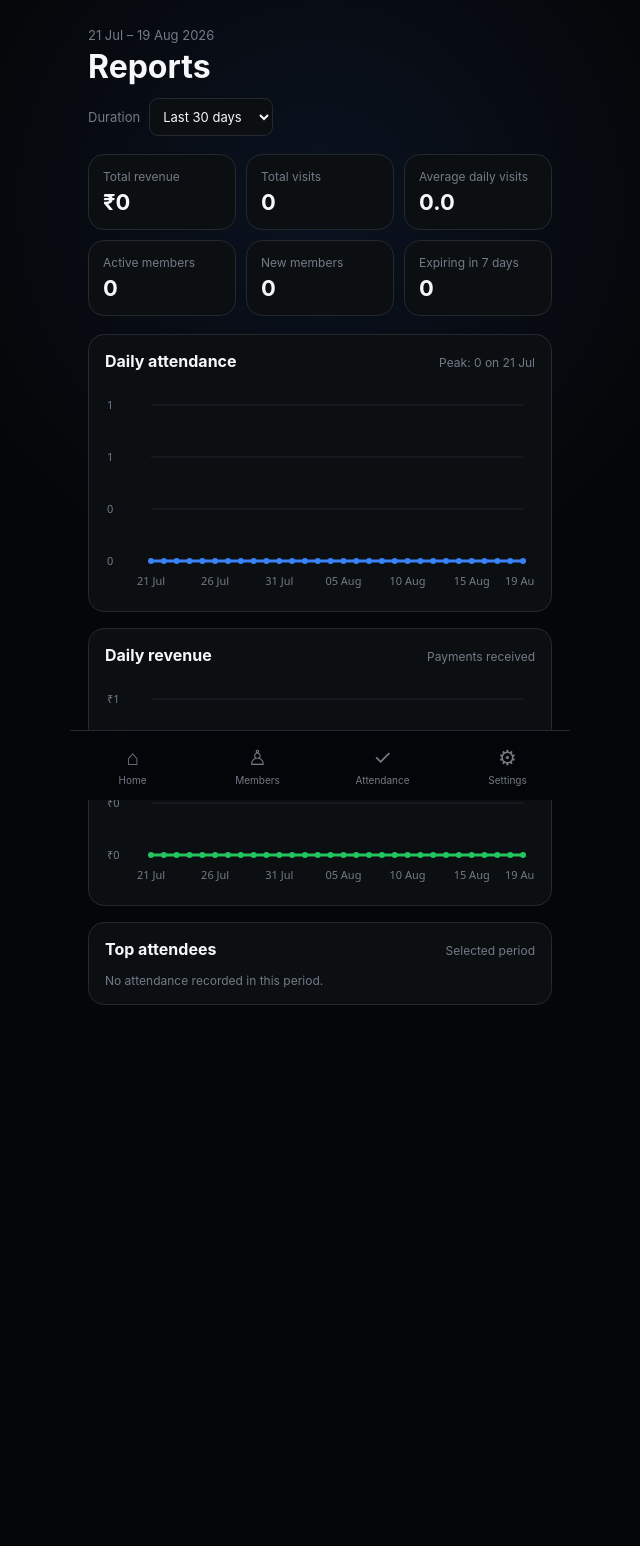
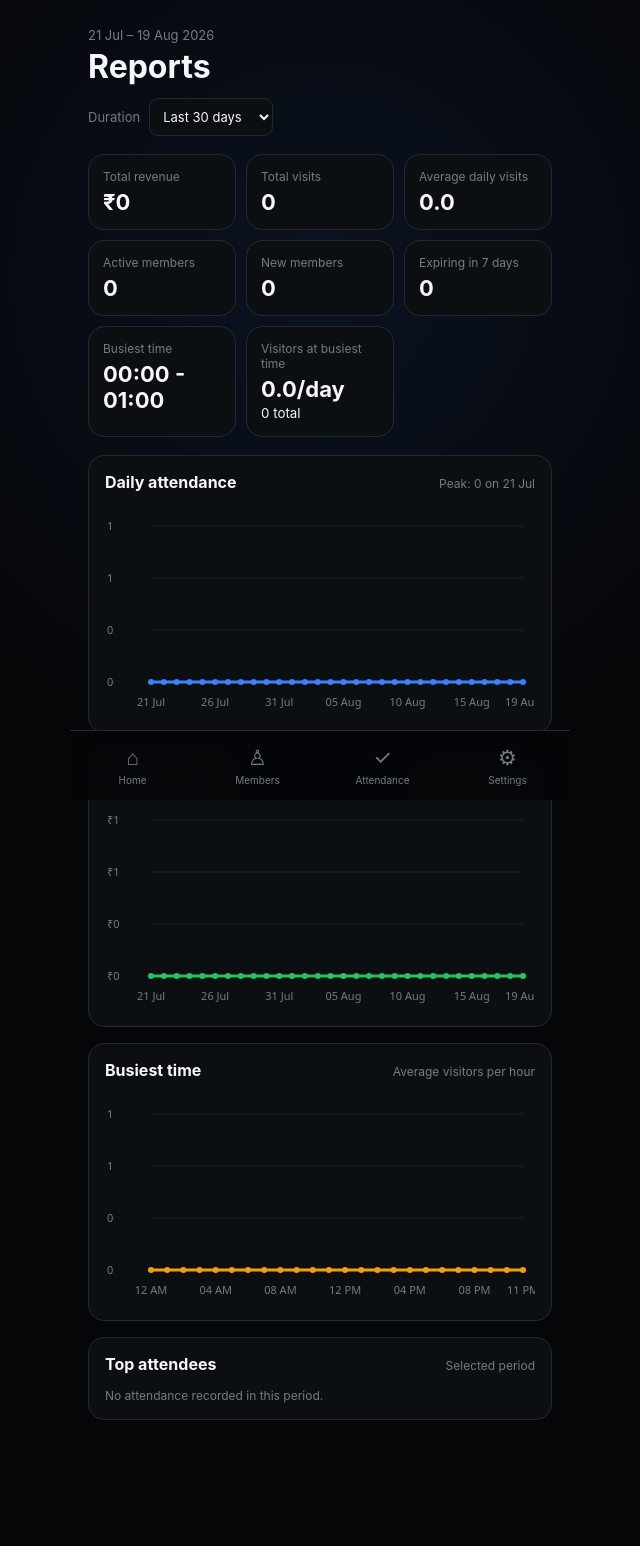
Before and after one commit to LearnEHKing/GYM-Management, a Flask app: page /reports in a window 1280 px wide. Shown: the whole page, without its empty margins (320-960 px from the left). Before the commit the page ends 1005 px from the top, so only its background shows below. Run offline with Flask 3, Linux system fonts and the light colour scheme; a user stored in the database is signed in; data comes from the database, SQL or seed files in the repository; both versions use the stored data as it was after the commit.

Commit message:
Members page design changes. Added busiest hours reports section.

```diff
--- a/routes/members.py
+++ b/routes/members.py
@@ -296,6 +296,40 @@ def reports():
     ).group_by(Membership.payment_date).all()
     revenue_counts = {record_date: int(amount) for record_date, amount in revenue_rows}
     revenue_values = [revenue_counts.get(today - relativedelta(days=offset), 0) for offset in range(selected_days - 1, -1, -1)]
+
+    # Average visitors by hour
+    hour_rows = db.session.query(
+        func.strftime("%H", Attendance.check_in),
+        func.count(Attendance.id)
+    ).join(Member).filter(
+        Member.owner_id == current_user.id,
+        Attendance.attendance_date >= report_start,
+        Attendance.attendance_date <= today,
+    ).group_by(
+        func.strftime("%H", Attendance.check_in)
+    ).all()
+
+    hour_counts = {int(hour): count for hour, count in hour_rows}
+
+    busy_labels = [
+        datetime.strptime(str(hour), "%H").strftime("%I %p")
+        for hour in range(24)
+    ]
+
+    busy_values = [
+        round(hour_counts.get(hour, 0) / selected_days, 1)
+        for hour in range(24)
+    ]
+
+    peak_hour = max(hour_counts, key=hour_counts.get, default=0)
+    busy_total = hour_counts.get(peak_hour, 0)
+    busy_average = round(busy_total / selected_days, 1)
+    busy_time = (
+        f"{peak_hour:02d}:00 - {(peak_hour + 1) % 24:02d}:00"
+    )
+
+
+
     total_attendance = sum(attendance_values)
     active_members = Member.query.filter_by(owner_id=current_user.id, membership_active=True).count()
     new_members = Member.query.filter(
@@ -329,6 +363,11 @@ def reports():
         peak_day=attendance_labels[peak_index], peak_count=attendance_values[peak_index],
         top_attendees=top_attendees,
         today_attendance=attendance_values[-1],
+        busy_labels=busy_labels,
+        busy_values=busy_values,
+        busy_time=busy_time,
+        busy_total=busy_total,
+        busy_average=busy_average,
     )
 
 
--- a/templates/attendance.html
+++ b/templates/attendance.html
@@ -9,7 +9,7 @@
   <div>
     <p class="eyebrow">{{ today.strftime('%A, %d %B') }}</p>
     <h1>Attendance</h1>
-    <p class="summary">{{ active_unchecked }} active member{{ '' if active_unchecked == 1 else 's' }} still to check in</p>
+    <p class="summary">{{ active_unchecked }} member{{ '' if active_unchecked == 1 else 's' }} absent till now</p>
   </div>
 </header>
 
--- a/templates/reports.html
+++ b/templates/reports.html
@@ -1,31 +1,95 @@
 {% extends "components/base.html" %}
-{% block head %}<link rel="stylesheet" href="{{ url_for('static', filename='css/reports.css') }}">{% endblock %}
+{% block head %}
+<link rel="stylesheet" href="{{ url_for('static', filename='css/reports.css') }}">{% endblock %}
 {% block title %}Reports{% endblock %}
 {% block body %}
-<header class="reports-header"><p>{{ report_start.strftime('%d %b') }} – {{ today.strftime('%d %b %Y') }}</p><h1>Reports</h1></header>
-<form class="range-picker" method="get" aria-label="Report duration"><label for="days">Duration</label><select id="days" name="days" onchange="this.form.submit()">{% for days in [7, 30, 90, 180] %}<option value="{{ days }}" {% if selected_days == days %}selected{% endif %}>Last {{ days }} days</option>{% endfor %}</select></form>
-<section class="report-summary"><div><span>Total revenue</span><strong>₹{{ total_revenue }}</strong></div><div><span>Total visits</span><strong>{{ total_attendance }}</strong></div><div><span>Average daily visits</span><strong>{{ average_attendance }}</strong></div><div><span>Active members</span><strong>{{ active_members }}</strong></div><div><span>New members</span><strong>{{ new_members }}</strong></div><div><span>Expiring in 7 days</span><strong>{{ expiring_soon }}</strong></div></section>
-<section class="chart-section"><div class="chart-title"><h2>Daily attendance</h2><span>Peak: {{ peak_count }} on {{ peak_day }}</span></div><canvas id="attendanceChart" aria-label="Attendance chart" role="img"></canvas></section>
-<section class="chart-section"><div class="chart-title"><h2>Daily revenue</h2><span>Payments received</span></div><canvas id="revenueChart" aria-label="Revenue chart" role="img"></canvas></section>
-<section class="top-members"><div class="chart-title"><h2>Top attendees</h2><span>Selected period</span></div>{% for member in top_attendees %}<div class="top-member"><span>{{ loop.index }}. {{ member.name }}</span><strong>{{ member.visits }} visits</strong></div>{% else %}<p>No attendance recorded in this period.</p>{% endfor %}</section>
+<header class="reports-header">
+  <p>{{ report_start.strftime('%d %b') }} – {{ today.strftime('%d %b %Y') }}</p>
+  <h1>Reports</h1>
+</header>
+<form class="range-picker" method="get" aria-label="Report duration"><label for="days">Duration</label><select id="days"
+    name="days" onchange="this.form.submit()">{% for days in [7, 30, 90, 180] %}<option value="{{ days }}" {% if
+      selected_days==days %}selected{% endif %}>Last {{ days }} days</option>{% endfor %}</select></form>
+<section class="report-summary">
+  <div><span>Total revenue</span><strong>₹{{ total_revenue }}</strong></div>
+  <div><span>Total visits</span><strong>{{ total_attendance }}</strong></div>
+  <div><span>Average daily visits</span><strong>{{ average_attendance }}</strong></div>
+  <div><span>Active members</span><strong>{{ active_members }}</strong></div>
+  <div><span>New members</span><strong>{{ new_members }}</strong></div>
+  <div><span>Expiring in 7 days</span><strong>{{ expiring_soon }}</strong></div>
+  <div>
+    <span>Busiest time</span>
+    <strong>{{ busy_time }}</strong>
+  </div>
+
+  <div>
+    <span>Visitors at busiest time</span>
+    <strong>{{ busy_average }}/day</strong>
+    <small>{{ busy_total }} total</small>
+  </div>
+</section>
+<section class="chart-section">
+  <div class="chart-title">
+    <h2>Daily attendance</h2><span>Peak: {{ peak_count }} on {{ peak_day }}</span>
+  </div><canvas id="attendanceChart" aria-label="Attendance chart" role="img"></canvas>
+</section>
+<section class="chart-section">
+  <div class="chart-title">
+    <h2>Daily revenue</h2><span>Payments received</span>
+  </div><canvas id="revenueChart" aria-label="Revenue chart" role="img"></canvas>
+</section>
+
+
+<section class="chart-section">
+  <div class="chart-title">
+    <h2>Busiest time</h2>
+    <span>Average visitors per hour</span>
+  </div>
+  <canvas id="busyChart"></canvas>
+</section>
+<section class="top-members">
+  <div class="chart-title">
+    <h2>Top attendees</h2><span>Selected period</span>
+  </div>{% for member in top_attendees %}<div class="top-member"><span>{{ loop.index }}. {{ member.name
+      }}</span><strong>{{ member.visits }} visits</strong></div>{% else %}<p>No attendance recorded in this period.</p>
+  {% endfor %}
+</section>
 {% endblock %}
 {% block script %}
 const charts = [
-  { canvas: document.getElementById('attendanceChart'), labels: {{ attendance_labels|tojson }}, values: {{ attendance_values|tojson }}, prefix: '', color: '#3b82f6' },
-  { canvas: document.getElementById('revenueChart'), labels: {{ attendance_labels|tojson }}, values: {{ revenue_values|tojson }}, prefix: '₹', color: '#22c55e' },
+{ canvas: document.getElementById('attendanceChart'), labels: {{ attendance_labels|tojson }}, values: {{
+attendance_values|tojson }}, prefix: '', color: '#3b82f6' },
+{ canvas: document.getElementById('revenueChart'), labels: {{ attendance_labels|tojson }}, values: {{
+revenue_values|tojson }}, prefix: '₹', color: '#22c55e' },
+{
+    canvas: document.getElementById('busyChart'),
+    labels: {{ busy_labels|tojson }},
+    values: {{ busy_values|tojson }},
+    prefix: '',
+    color: '#f59e0b'
+},
 ];
 function drawChart({canvas, labels, values, prefix, color}) {
 const ratio = window.devicePixelRatio || 1, width = canvas.clientWidth, height = 210;
 canvas.width = width * ratio; canvas.height = height * ratio;
 const ctx = canvas.getContext('2d'); ctx.scale(ratio, ratio);
-  const text = getComputedStyle(document.body).getPropertyValue('--muted').trim(), line = getComputedStyle(document.body).getPropertyValue('--line').trim();
-  const max = Math.max(...values, 1), left = 46, right = 12, top = 20, bottom = 34, plotWidth = width - left - right, plotHeight = height - top - bottom;
+const text = getComputedStyle(document.body).getPropertyValue('--muted').trim(), line =
+getComputedStyle(document.body).getPropertyValue('--line').trim();
+const max = Math.max(...values, 1), left = 46, right = 12, top = 20, bottom = 34, plotWidth = width - left - right,
+plotHeight = height - top - bottom;
 const labelStep = labels.length > 14 ? Math.ceil(labels.length / 6) : Math.ceil(labels.length / 7);
 ctx.font = '11px system-ui'; ctx.fillStyle = text; ctx.strokeStyle = line; ctx.lineWidth = 1;
-  for (let i = 0; i < 4; i++) { const y = top + plotHeight * i / 3, value = Math.round(max - max * i / 3); ctx.beginPath(); ctx.moveTo(left, y); ctx.lineTo(width - right, y); ctx.stroke(); ctx.fillText(prefix + value, 2, y + 4); }
-  const step = labels.length > 1 ? plotWidth / (labels.length - 1) : 0;
-  ctx.strokeStyle = color; ctx.lineWidth = 3; ctx.beginPath(); values.forEach((value, index) => { const x = left + step * index, y = top + plotHeight - value / max * plotHeight; index ? ctx.lineTo(x, y) : ctx.moveTo(x, y); }); ctx.stroke();
-  values.forEach((value, index) => { const x = left + step * index, y = top + plotHeight - value / max * plotHeight; ctx.fillStyle = color; ctx.beginPath(); ctx.arc(x, y, 3, 0, Math.PI * 2); ctx.fill(); if (index % labelStep === 0 || index === labels.length - 1) { ctx.fillStyle = text; ctx.textAlign = 'center'; ctx.fillText(labels[index], x, height - 10); } }); ctx.textAlign = 'start';
+for (let i = 0; i < 4; i++) { const y=top + plotHeight * i / 3, value=Math.round(max - max * i / 3); ctx.beginPath();
+  ctx.moveTo(left, y); ctx.lineTo(width - right, y); ctx.stroke(); ctx.fillText(prefix + value, 2, y + 4); } const
+  step=labels.length> 1 ? plotWidth / (labels.length - 1) : 0;
+  ctx.strokeStyle = color; ctx.lineWidth = 3; ctx.beginPath(); values.forEach((value, index) => { const x = left + step
+  * index, y = top + plotHeight - value / max * plotHeight; index ? ctx.lineTo(x, y) : ctx.moveTo(x, y); });
+  ctx.stroke();
+  values.forEach((value, index) => { const x = left + step * index, y = top + plotHeight - value / max * plotHeight;
+  ctx.fillStyle = color; ctx.beginPath(); ctx.arc(x, y, 3, 0, Math.PI * 2); ctx.fill(); if (index % labelStep === 0 ||
+  index === labels.length - 1) { ctx.fillStyle = text; ctx.textAlign = 'center'; ctx.fillText(labels[index], x, height -
+  10); } }); ctx.textAlign = 'start';
   }
-function drawAllCharts(){ charts.forEach(drawChart); } drawAllCharts(); window.addEventListener('resize', drawAllCharts);
+  function drawAllCharts(){ charts.forEach(drawChart); } drawAllCharts(); window.addEventListener('resize',
+  drawAllCharts);
   {% endblock %}
```
Also changed, not shown: static/css/home.css (+14 -3 lines), static/css/member_details.css (+82 -10 lines), templates/member_details.html (+30 -36 lines), instance/gym.db. Lines whose indentation alone changed are shown as unchanged.
